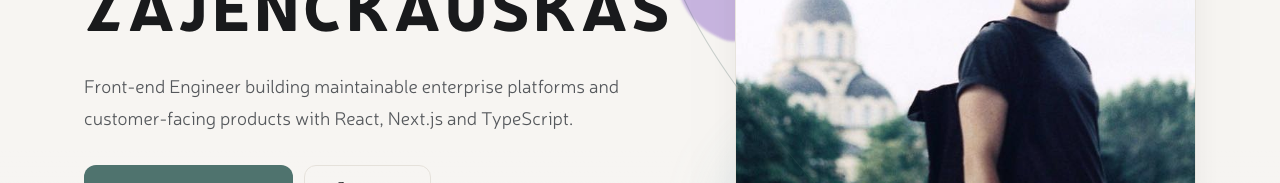
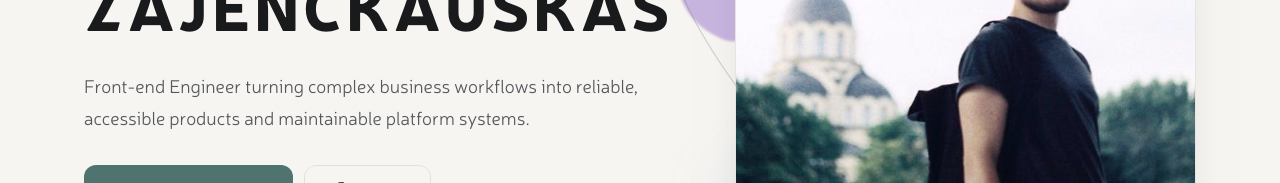
Before and after one commit to dzajenckauskas/danielius, a Next.js app: page / in a window 1280 px wide. Shown: the part 344-527 px from the top of the page. Built offline with nearby package versions, Linux system fonts and the light colour scheme.

Commit message:
feat: enhance profile and skill descriptions for clarity and precision

```diff
--- a/src/app/globals.css
+++ b/src/app/globals.css
@@ -1135,7 +1135,14 @@ body {
   text-transform: uppercase;
 }
 .skill-card-content h3 { margin-top: 0.55rem; color: var(--text); font-size: 1.08rem; font-weight: 900; }
-.skill-chip-list { display: flex; flex-wrap: wrap; gap: 0.45rem; margin-top: 1.1rem; }
+.skill-card-description {
+  max-width: 31rem;
+  margin-top: 0.75rem;
+  color: var(--muted);
+  font-size: 0.8rem;
+  line-height: 1.6;
+}
+.skill-chip-list { display: flex; flex-wrap: wrap; gap: 0.45rem; margin-top: 1.15rem; }
 .skill-chip {
   display: inline-flex;
   align-items: center;
--- a/src/app/page.tsx
+++ b/src/app/page.tsx
@@ -77,11 +77,11 @@ export default function Home() {
         <SectionDoodle type="code" className="doodle-skills" />
         <div className="home-section-rail">
           <Reveal>
-            <p className="eyebrow">Skills &amp; Tools</p>
-            <h2>Tools chosen for the work.</h2>
+            <p className="eyebrow">Engineering capabilities</p>
+            <h2>Beyond the framework.</h2>
             <p>
-              A product-focused stack spanning interfaces, content platforms,
-              documents, integrations and delivery quality.
+              Product judgement, architecture, data, performance and reliability—supported by
+              tools chosen for the work.
             </p>
           </Reveal>
         </div>
@@ -150,7 +150,7 @@ export default function Home() {
               <p className="eyebrow">Available for selected work</p>
               <h2>Let’s make complex products feel clear.</h2>
               <p>
-                Open to thoughtful front-end work where product quality and maintainability matter.
+                Open to thoughtful product engineering work where quality and maintainability matter.
               </p>
             </div>
 
--- a/src/app/projects/[slug]/page.tsx
+++ b/src/app/projects/[slug]/page.tsx
@@ -150,7 +150,7 @@ export default async function ProjectPage({ params }: ProjectPageProps) {
 
             <Reveal delay={0.05} className="project-proof-card thread-under">
               <span>02</span>
-              <h3>Front-end decisions</h3>
+              <h3>Product &amp; engineering decisions</h3>
               <ul>
                 {project.caseStudy.decisions.map((item) => (
                   <li key={item}>{item}</li>
--- a/src/components/SkillGroup.tsx
+++ b/src/components/SkillGroup.tsx
@@ -7,8 +7,9 @@ export function SkillGroup({ group, index }: { group: SkillGroupData; index: num
         <span>{String(index + 1).padStart(2, "0")}</span>
       </div>
       <div className="skill-card-content">
-        <small>Skill group</small>
+        <small>Engineering capability</small>
         <h3>{group.label}</h3>
+        <p className="skill-card-description">{group.description}</p>
         <div className="skill-chip-list">
           {group.items.map((item) => (
             <span className="skill-chip" key={item}>{item}</span>
--- a/src/data/profile.ts
+++ b/src/data/profile.ts
@@ -6,7 +6,7 @@ export const profile = {
   firstName: "Danielius",
   role: "Front-end Engineer",
   tagline:
-    "Front-end Engineer building maintainable enterprise platforms and customer-facing products with React, Next.js and TypeScript.",
+    "Front-end Engineer turning complex business workflows into reliable, accessible products and maintainable platform systems.",
   location: "Vilnius, Lithuania",
   availability: "Open to selected front-end opportunities",
   email: "danielius@zajenckauskas.lt",
@@ -14,7 +14,7 @@ export const profile = {
   linkedin: "https://www.linkedin.com/in/danielius-zajenckauskas/",
 
   about: [
-    "Front-end Engineer with commercial experience across enterprise ERP, finance, payroll and HR software, alongside e-commerce, healthcare and real-estate products. I turn complex workflows and domain rules into reliable, accessible interfaces with TypeScript, React and Next.js.",
+    "Front-end Engineer with commercial experience across enterprise ERP, finance, payroll and HR software, alongside e-commerce, healthcare and real-estate products. I turn complex workflows and domain rules into reliable, accessible interfaces, then build the shared systems that keep them consistent at scale.",
     "I work beyond individual screens: designing shared component packages, config-driven forms and data tables, Strapi content models, REST and GraphQL integrations, PDF reports, transactional email templates and automated test coverage. Recent work spans a 35-app enterprise monorepo and an independently developed multi-application marketplace.",
     "My background in graphic design brings strong product judgement to information hierarchy, responsive behaviour and interaction details. I favour pragmatic architecture, explicit types and reusable patterns that help teams ship confidently and maintain products over time.",
   ],
@@ -22,39 +22,45 @@ export const profile = {
 
 export type SkillGroupData = {
   label: string;
+  description: string;
   items: string[];
 };
 
 export const skillGroups: SkillGroupData[] = [
-  { label: "Core", items: ["TypeScript", "JavaScript", "HTML5", "CSS / SCSS"] },
   {
-    label: "Front-End",
+    label: "Product Engineering",
+    description: "Turning domain rules and user needs into clear, maintainable product workflows.",
     items: [
-      "React",
-      "Next.js",
-      "Redux",
-      "React Hook Form",
-      "Material-UI",
-      "Tailwind CSS",
-      "Emotion",
-      "Framer Motion",
+      "Workflow Design",
+      "Information Architecture",
+      "Responsive UX",
+      "Conversion Journeys",
     ],
   },
   {
-    label: "Data & Integration",
-    items: ["REST APIs", "OData", "GraphQL", "SWR", "Axios", "Stripe", "Firebase"],
+    label: "Front-end Architecture",
+    description: "Building typed foundations that stay coherent across applications and teams.",
+    items: ["TypeScript", "React", "Next.js", "Shared Packages", "Config-driven UI", "Monorepos"],
   },
   {
-    label: "Platforms & Content",
-    items: ["Node.js", "Strapi", "PostgreSQL", "React PDF", "React Email", "Nodemailer"],
+    label: "API & Data Orchestration",
+    description: "Coordinating data contracts, asynchronous states and recoverable integration flows.",
+    items: ["REST APIs", "OData", "GraphQL", "SWR", "Type-safe Contracts", "Failure States"],
   },
   {
-    label: "Quality & Delivery",
-    items: ["Vitest", "Playwright", "React Testing Library", "Turborepo", "Docker", "Git", "CI/CD", "NGINX"],
+    label: "Performance & Accessibility",
+    description: "Protecting first impressions and inclusive use across devices and content conditions.",
+    items: ["Semantic HTML", "Accessibility", "Web Performance", "Progressive Loading", "Payload Control", "Responsive Delivery"],
   },
   {
-    label: "Product & Design",
-    items: ["Responsive Design", "Accessibility", "Web Performance", "Figma", "Adobe Creative Suite", "Agile Delivery"],
+    label: "Reliability & Quality",
+    description: "Making critical journeys testable, understandable and resilient when dependencies fail.",
+    items: ["Playwright", "Vitest", "React Testing Library", "Error Handling", "CI/CD", "Build Validation"],
+  },
+  {
+    label: "Content & Delivery Systems",
+    description: "Connecting editable content, documents, communication and production infrastructure.",
+    items: ["Strapi", "PostgreSQL", "React PDF", "React Email", "Stripe", "Docker", "NGINX"],
   },
 ];
 
```
